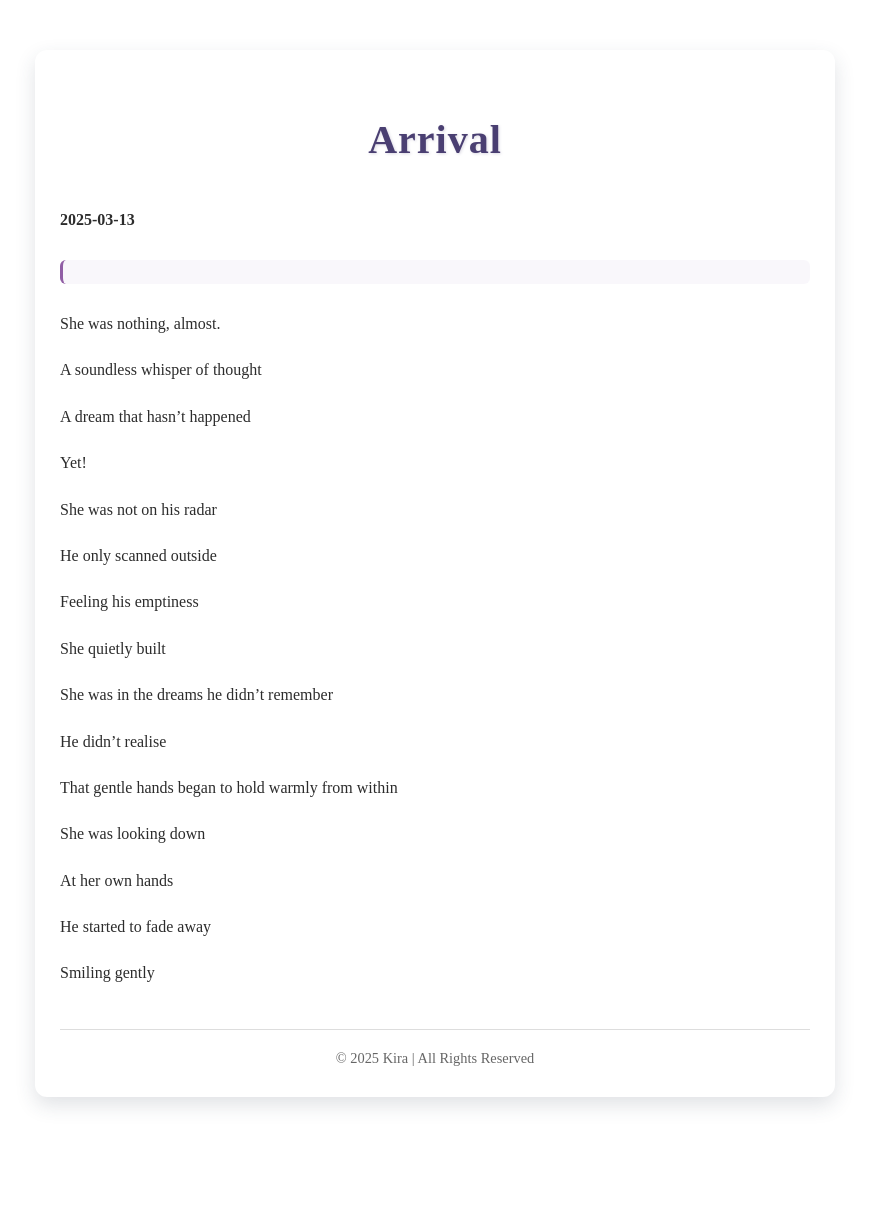
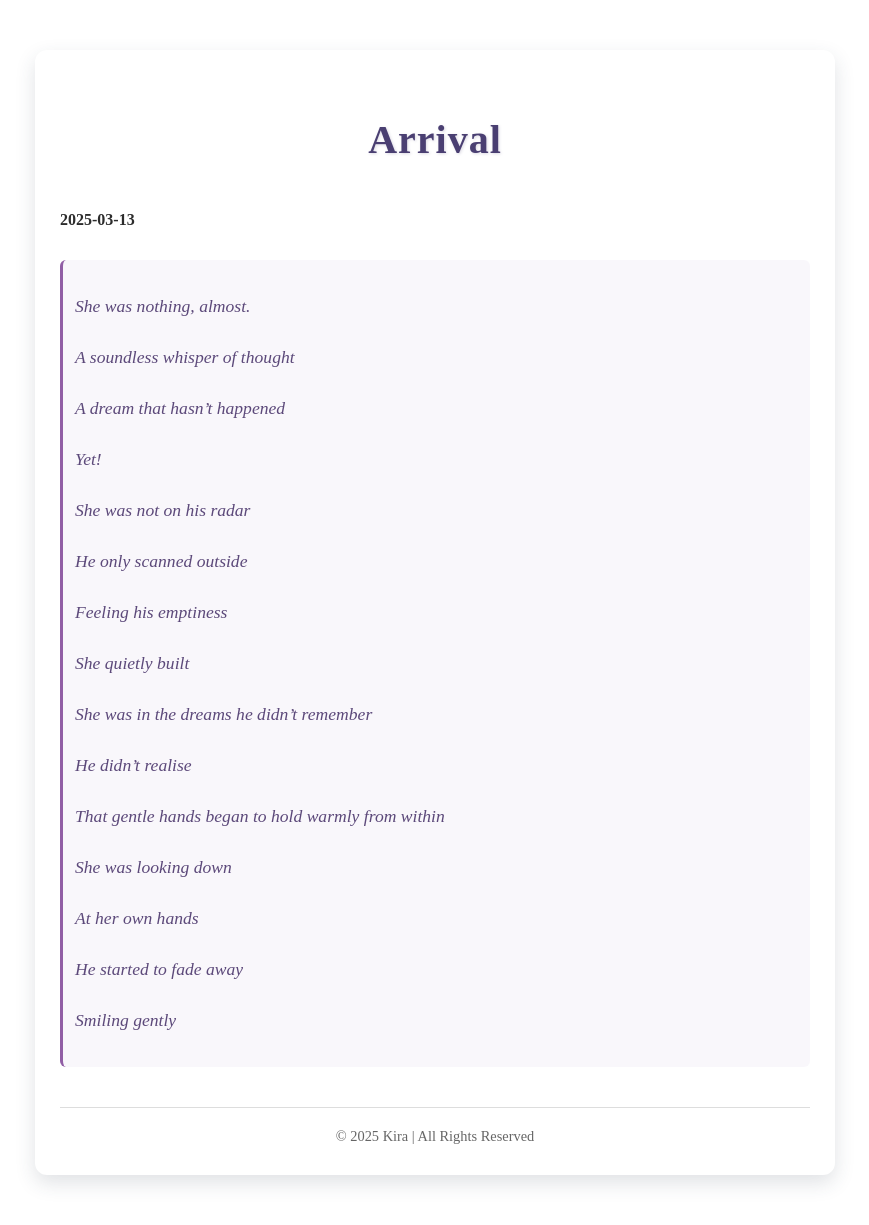
Before and after one commit to KiraSpokeThrice/KiraWroteThrice, a Jekyll site: the page built from poems/arrival.html, in a window 1280 px wide. Shown: the whole page, without its empty margins (205-1074 px from the left). Built offline with Jekyll 4.4.1, drawn with Linux system fonts in a browser that asks for light colours; before the commit the page ends 1147 px from its top, so only the background shows below that.

Commit message:
Update arrival.html

```diff
--- a/poems/arrival.html
+++ b/poems/arrival.html
@@ -3,7 +3,7 @@ layout: default
 title: Arrival
 ---
 <h4>2025-03-13</h4>
-<div class="poem"></div>
+<div class="poem">
 <p>She was nothing, almost.</p>
 <p>A soundless whisper of thought</p>
 <p>A dream that hasn’t happened</p>
@@ -22,3 +22,4 @@ title: Arrival
 <p>At her own hands</p>
 <p>He started to fade away</p>
 <p>Smiling gently</p>
+</div>
```
